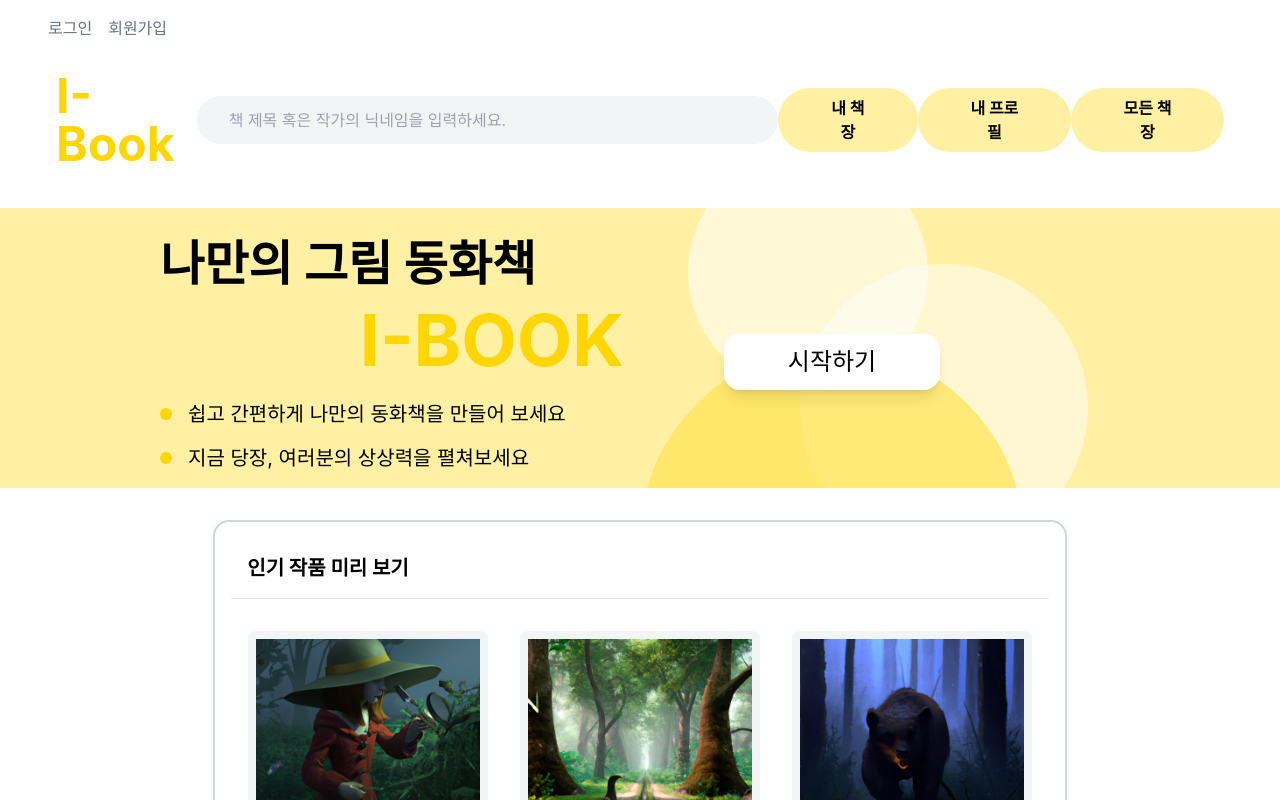
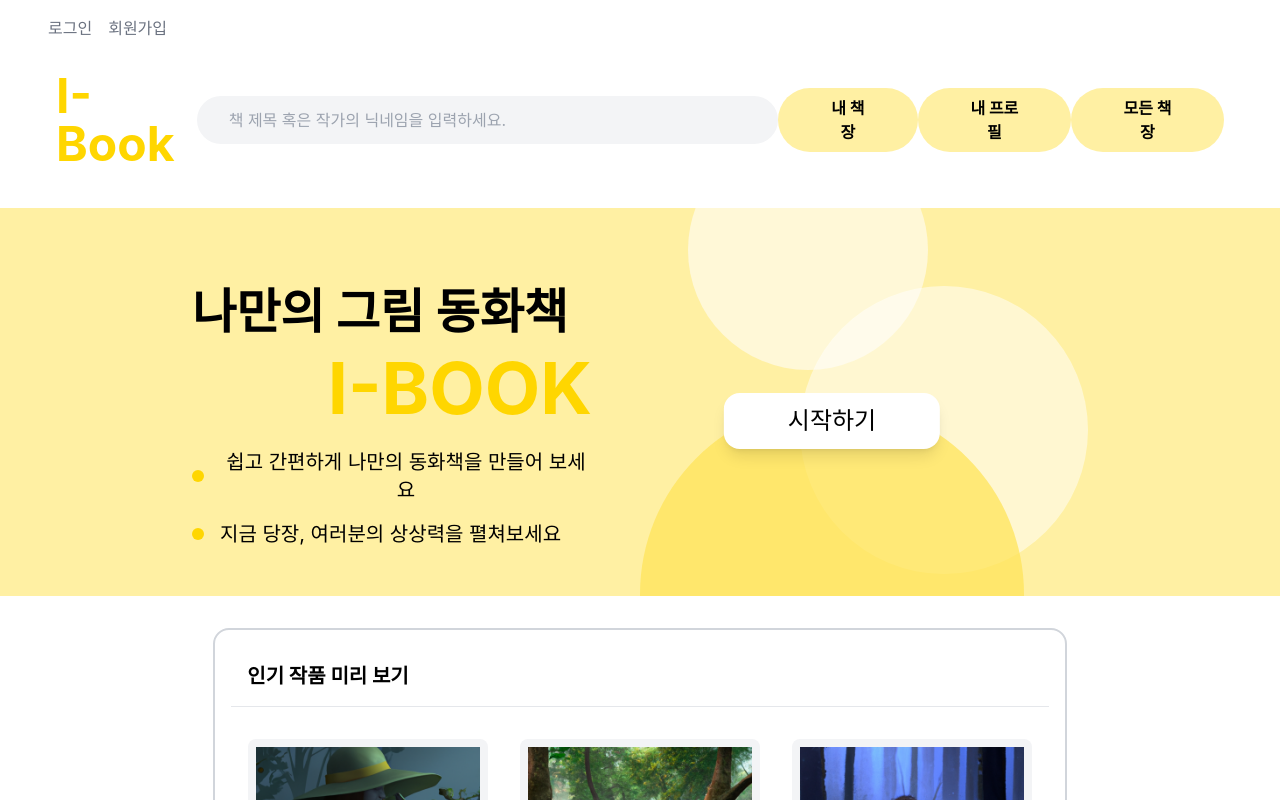
Before and after one commit to tuk-iBooK/Frontend, a React (Create React App) app: page / in a window 1280 px wide. Shown: the top 800 px of the page. Built offline with nearby package versions, Linux system fonts and the light colour scheme.

Commit message:
메인 css 수정

```diff
--- a/src/pages/MainPage.tsx
+++ b/src/pages/MainPage.tsx
@@ -89,8 +89,8 @@ const MainPage: React.FC = () => {
         className="flex bg-[#FFF0A3] items-center justify-center"
         style={{ height: "400px", minHeight: "400px" }}
       > */}
-      <div className="flex bg-[#FFF0A3] items-center justify-center">
-        <div className="flex-1 flex flex-col ml-36 justify-start items-start p-4 ">
+      <div className="flex h-screen bg-[#FFF0A3] items-center justify-center">
+        <div className="flex-1 flex flex-col ml-36 justify-start items-start p-12 pt-16">
           <p className="text-5xl mt-4 mb-4 font-bold text-black">
             나만의 그림 동화책
           </p>
```
